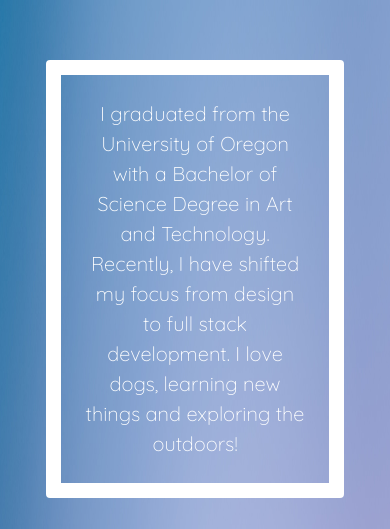
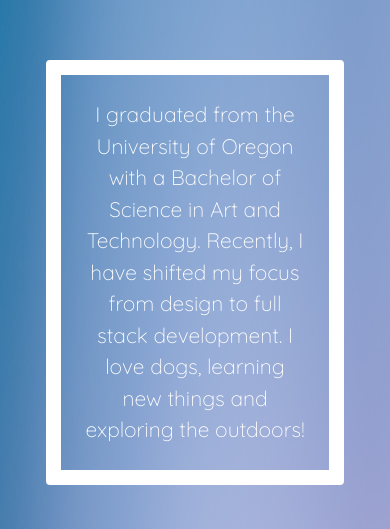
Before and after one commit to haywah27/react-portfolio, a React (Create React App) app: page / in a window 390 px wide. Shown: the part 400-929 px from the top of the page. Built offline with nearby package versions, Linux system fonts and the light colour scheme.

Commit message:
media query updates on about page

```diff
--- a/src/components/Card/AboutCard.js
+++ b/src/components/Card/AboutCard.js
@@ -6,10 +6,10 @@
   return (
     <Card className="cardCss">
       <Card.Body className="aboutBody">
-        I graduated from the University of Oregon with a Bachelor of Science
-        Degree in Art and Technology. Recently, I have shifted my focus from
-        design to full stack development. I love dogs, learning new things and
-        exploring the outdoors!
+        I graduated from the University of Oregon with a Bachelor of Science in
+        Art and Technology. Recently, I have shifted my focus from design to
+        full stack development. I love dogs, learning new things and exploring
+        the outdoors!
       </Card.Body>
     </Card>
   );
--- a/src/components/Nav/nav.css
+++ b/src/components/Nav/nav.css
@@ -38,7 +38,7 @@
   color: #d9d4d0 !important;
 }
 
-@media (max-width: 576px) {
+@media (max-width: 400px) {
   .navbar-header {
     color: #F3BB9A !important;
     margin: 10px;
@@ -48,4 +48,14 @@
     font-weight: 500 !important;
     letter-spacing: 0.1em;
   }
+
+  .navbar-link {
+    margin: 0.1em;
+    font-size: 1.25em;
+    letter-spacing: 0.1em;
+    text-indent: 0.3em;
+    color: #F3BB9A !important;
+    font-weight: 500 !important;
+    padding: 0.5em;
+  }
 }
--- a/src/pages/about.css
+++ b/src/pages/about.css
@@ -58,8 +58,8 @@
 .titleUnderline {
   background-color: white;
   margin: 15px;
-  width: 300px !important;;
-  margin-bottom:0;
+  width: 300px !important;
+  margin-bottom: 0;
 }
 
 .skillsBody {
@@ -68,14 +68,16 @@
   text-align: left !important;
 }
 
-@media (max-width: 576px) {
+@media (max-width: 400px) {
   .mobileMargin {
     margin-bottom: 0px;
   }
+
   .titleMessage {
     font-size: 30px !important;
     margin: 0px;
   }
+
   .skillsHeader {
     font-size: 40px !important;
   }
@@ -83,7 +85,7 @@
   .cardCss {
     border: 15px solid white;
     padding: 0.25rem !important;
-    font-size: 20px !important;
+    font-size: 21px !important;
     color: white;
     font-family: "Quicksand", sans-serif;
     border-radius: 4px;
@@ -94,7 +96,7 @@
   .titleUnderline {
     background-color: white;
     margin: 15px;
-    width: 200px !important;;
-    margin-bottom:0;
+    width: 200px !important;
+    margin-bottom: 0;
   }
 }
```
